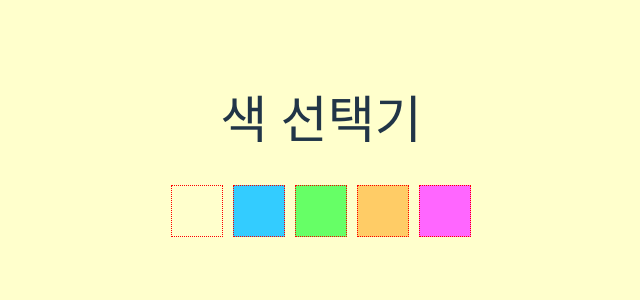
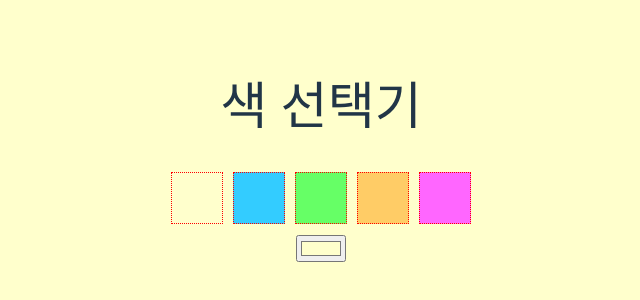
Before and after one commit to osparking/react-exercise, a React (Vite) app: page / in a window 1280 px wide. Shown: the part 248-548 px from the top of the page, without its empty margins (319-959 px from the left). Built offline with nearby package versions, Linux system fonts and the light colour scheme.

Commit message:
custom color picker for background

```diff
--- a/src/App.jsx
+++ b/src/App.jsx
@@ -7,6 +7,7 @@ function App() {
   const [bgColor, setBgColor] = useState(colors[0]);
 
   function handleClick(color) {
+    setBgColor(color);
     document.body.style.backgroundColor = color;
   }
 
@@ -25,6 +26,10 @@ function App() {
               onClick={() => handleClick(color)} />
           ))
         }</div>
+        <div className="custom-color-picker">
+          <input type="color" value={bgColor}
+            onChange={(e) => handleClick(e.target.value)} />
+        </div>
       </div>
     </>
   )
```
